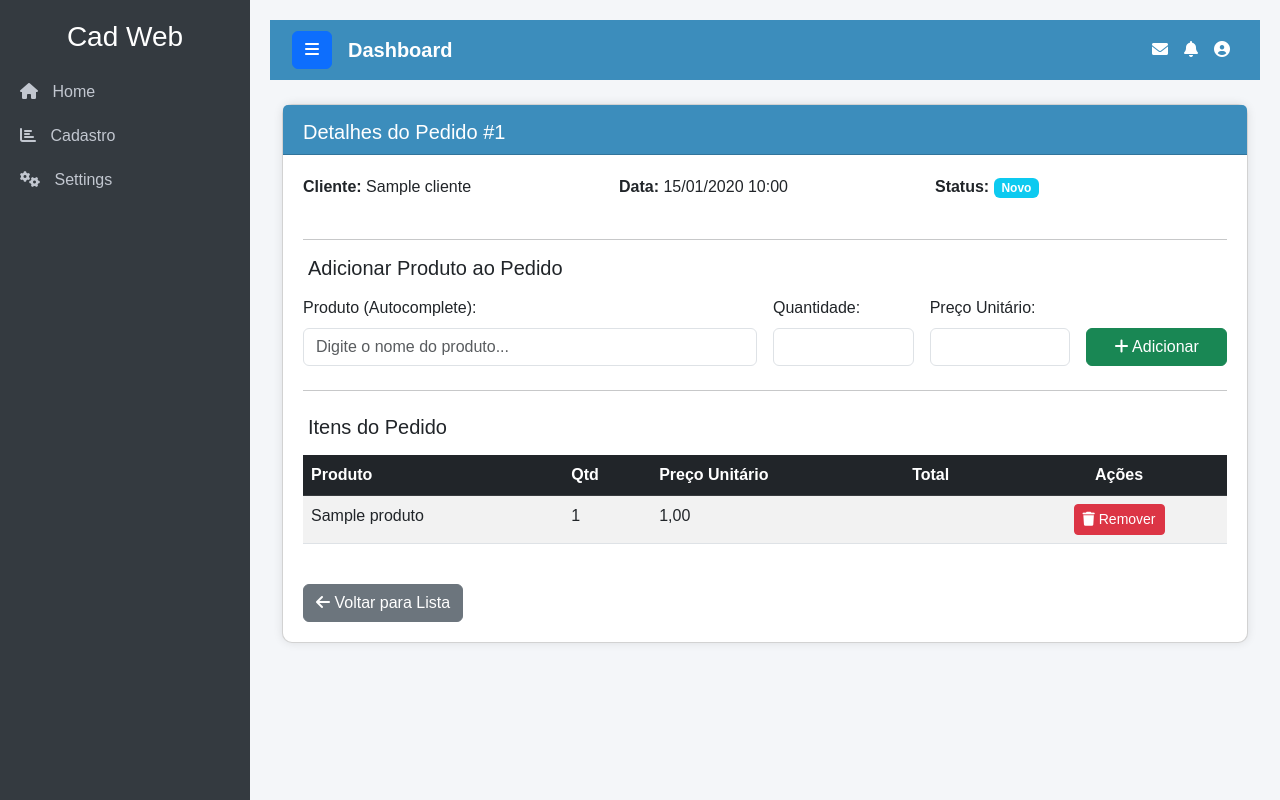
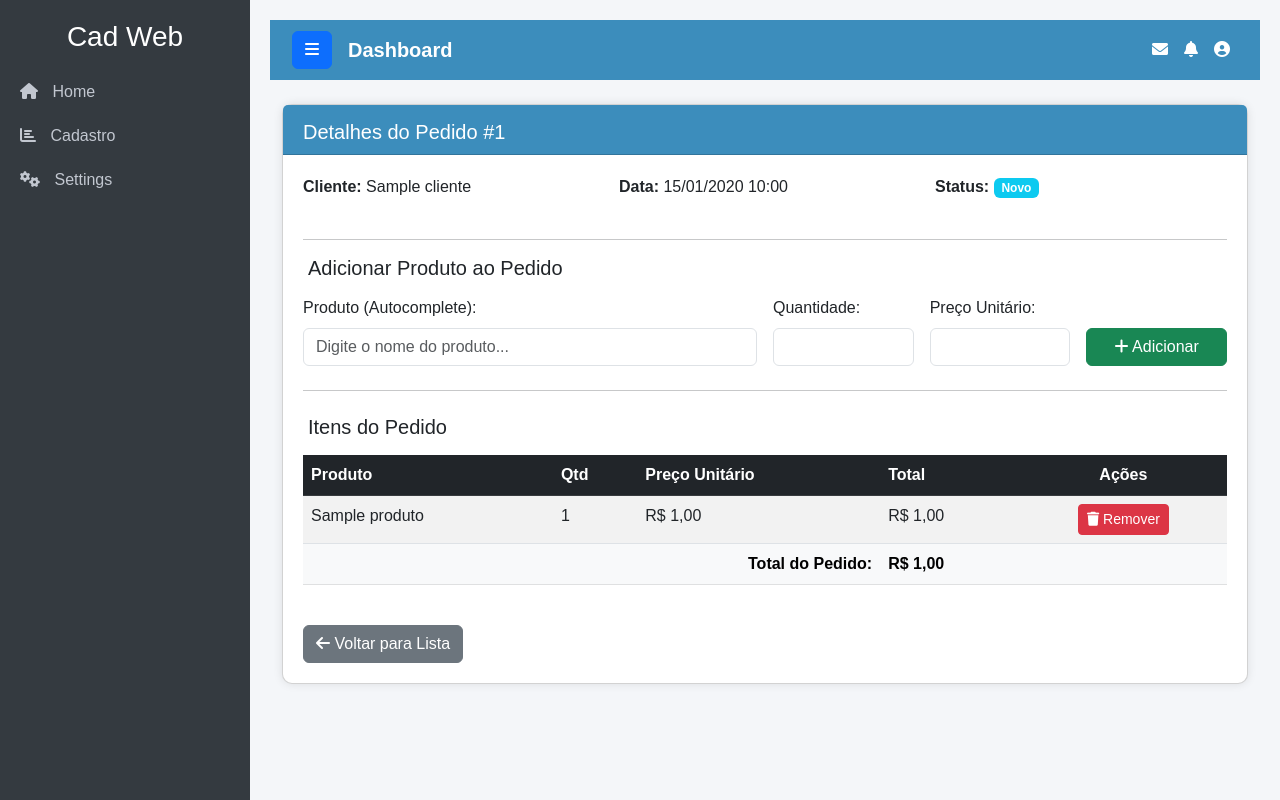
Before and after one commit to DanielMaiaDeSousa/cadweb, a Django app: page /detalhes_pedido/1/ in a window 1280 px wide. Run offline with Django 4.2, Linux system fonts and the light colour scheme; tables that the repository leaves empty hold one stand-in row (values such as "Sample post"); some libraries are stand-ins or nearby versions.

Commit message:
Atualização

```diff
--- a/home/forms.py
+++ b/home/forms.py
@@ -82,3 +82,8 @@ class ItemPedidoForm(forms.ModelForm):
             'qtde': forms.NumberInput(attrs={'class': 'form-control'}),
             'preco': forms.TextInput(attrs={'class': 'money form-control'}),
         }
+    def __init__(self, *args, **kwargs):
+        super(ItemPedidoForm, self).__init__(*args, **kwargs)
+        # Ativa localização para tratar vírgulas e pontos nativamente
+        self.fields['preco'].localize = True
+        self.fields['preco'].widget.is_localized = True
--- a/home/models.py
+++ b/home/models.py
@@ -17,7 +17,6 @@ class Cliente(models.Model):
 
     @property
     def datanasc_formatada(self):
-        """Retorna a data de nascimento no formato DD/MM/AAAA."""
         if self.datanasc:
             return self.datanasc.strftime('%d/%m/%Y')
         return ""
@@ -33,13 +32,11 @@ class Produto(models.Model):
 
     @property
     def preco_formatado(self):
-        """Formata o preço para R$ sem usar locale (seguro para Vercel)."""
         if self.preco:
             valor = "{:,.2f}".format(self.preco).replace(",", "X").replace(".", ",").replace("X", ".")
             return f"R$ {valor}"
         return "R$ 0,00"
 
-# ---- ESTOQUE ----
 class Estoque(models.Model):
     produto = models.ForeignKey(Produto, on_delete=models.CASCADE, related_name='estoque')
     quantidade = models.IntegerField(default=0)
@@ -48,24 +45,7 @@ class Estoque(models.Model):
     def __str__(self):
         return f"{self.produto.nome} - {self.quantidade}"
 
-def ajustar_estoque(request, id):
-    produto = get_object_or_404(Produto, pk=id)
-    estoque, created = Estoque.objects.get_or_create(produto=produto)
-    if request.method == 'POST':
-        quantidade = request.POST.get('quantidade')
-        estoque.quantidade = quantidade
-        estoque.save()
-        messages.success(request, 'Estoque atualizado!')
-        return redirect('produto')
-    return render(request, 'produto/estoque.html', {'item': produto, 'estoque': estoque})
-
-# --- PEDIDOS ---
-
-# home/models.py
-from django.db import models
-
 class Pedido(models.Model):
-    # Status possíveis para o pedido [cite: 314]
     STATUS_CHOICES = [
         (1, 'Novo'),
         (2, 'Em Andamento'),
@@ -74,17 +54,21 @@ class Pedido(models.Model):
     ]
 
     cliente = models.ForeignKey(Cliente, on_delete=models.CASCADE)
-    # Relacionamento muitos-para-muitos com Produto através de ItemPedido [cite: 314]
     produtos = models.ManyToManyField(Produto, through='ItemPedido')
-    data_pedido = models.DateTimeField(auto_now_add=True) # Data automática [cite: 314, 315]
+    data_pedido = models.DateTimeField(auto_now_add=True)
     status = models.IntegerField(choices=STATUS_CHOICES, default=1)
 
     @property
     def data_pedidof(self):
-        """Retorna a data formatada para exibição [cite: 317, 318]"""
         if self.data_pedido:
             return self.data_pedido.strftime('%d/%m/%Y %H:%M')
         return None
+
+    @property
+    def valor_total_pedido(self):
+        """Soma o total de todos os itens associados a este pedido"""
+        itens = self.itempedido_set.all()
+        return sum(item.total_item for item in itens)
 
 class ItemPedido(models.Model):
     pedido = models.ForeignKey(Pedido, on_delete=models.CASCADE)
@@ -92,5 +76,12 @@ class ItemPedido(models.Model):
     qtde = models.PositiveIntegerField()
     preco = models.DecimalField(max_digits=10, decimal_places=2)
 
+    @property
+    def total_item(self):
+        """Calcula o valor total deste item (quantidade x preço)"""
+        if self.qtde and self.preco:
+            return self.qtde * self.preco
+        return 0
+
     def __str__(self):
         return f"{self.produto.nome} (Qtd: {self.qtde})"
--- a/home/urls.py
+++ b/home/urls.py
@@ -34,4 +34,5 @@ urlpatterns = [
     path('novo_pedido/<int:cliente_id>/', views.novo_pedido, name='novo_pedido'),
     path('detalhes_pedido/<int:id>/', views.detalhes_pedido, name='detalhes_pedido'),
     path('pedido/remover-item/<int:id>/', views.remover_item_pedido, name='remover_item_pedido'),
+
 ]
--- a/home/views.py
+++ b/home/views.py
@@ -2,11 +2,7 @@ from django.shortcuts import render, redirect, get_object_or_404
 from django.contrib import messages
 from django.http import JsonResponse
 from django.apps import apps
-
-# Importação de todos os modelos (Atividades 14 e 16)
 from .models import Categoria, Cliente, Produto, Estoque, Pedido, ItemPedido
-
-# Importação de todos os formulários (Lembre-se de mover o ItemPedidoForm para o forms.py)
 from .forms import CategoriaForm, ClienteForm, ProdutoForm, EstoqueForm, ItemPedidoForm
 
 # --- INDEX ---
@@ -115,7 +111,7 @@ def remover_produto(request, id):
     messages.success(request, 'Produto removido!')
     return redirect('produto')
 
-# --- ESTOQUE (Atividade 14) ---
+# --- ESTOQUE ---
 def ajustar_estoque(request, id):
     produto = get_object_or_404(Produto, pk=id)
     estoque, created = Estoque.objects.get_or_create(produto=produto)
@@ -131,7 +127,7 @@ def ajustar_estoque(request, id):
 
     return render(request, 'produto/estoque.html', {'form': form, 'produto': produto})
 
-# --- BUSCA GENÉRICA / AUTOCOMPLETE (Atividade 15) ---
+# --- BUSCA / AUTOCOMPLETE ---
 def buscar_dados(request, app_model):
     termo = request.GET.get('q', '')
     app_label, model_name = app_model.split('.')
@@ -140,42 +136,45 @@ def buscar_dados(request, app_model):
     dados = [{'id': obj.id, 'nome': obj.nome} for obj in resultados]
     return JsonResponse(dados, safe=False)
 
-# --- PEDIDOS (Atividades 16 e 17) ---
-
+# --- PEDIDOS ---
 def pedido(request):
-    """Lista todos os pedidos (Slide 6 - Atividade 16)"""
     lista = Pedido.objects.all().order_by('-id')
     return render(request, 'pedido/lista.html', {'lista': lista})
 
 def novo_pedido(request, cliente_id):
-    """Cria um novo pedido para um cliente (Atividade 16)"""
     cliente = get_object_or_404(Cliente, pk=cliente_id)
-    pedido = Pedido.objects.create(cliente=cliente, status=1)
-    return redirect('detalhes_pedido', id=pedido.id)
+    pedido_obj = Pedido.objects.create(cliente=cliente, status=1)
+    return redirect('detalhes_pedido', id=pedido_obj.id)
 
 def detalhes_pedido(request, id):
-    """Exibe detalhes e gerencia inclusão de itens (Atividade 17)"""
-    pedido = get_object_or_404(Pedido, pk=id)
+    pedido_obj = get_object_or_404(Pedido, pk=id)
     if request.method == 'POST':
         form = ItemPedidoForm(request.POST)
         if form.is_valid():
             item = form.save(commit=False)
-            item.pedido = pedido
-            item.save()
-            messages.success(request, "Produto adicionado!")
-            return redirect('detalhes_pedido', id=id)
+            estoque = Estoque.objects.filter(produto=item.produto).first()
+
+            if estoque and estoque.quantidade >= item.qtde:
+                estoque.quantidade -= item.qtde
+                estoque.save()
+                item.pedido = pedido_obj
+                item.save()
+                messages.success(request, "Produto adicionado!")
+                return redirect('detalhes_pedido', id=id)
+            else:
+                messages.error(request, "Estoque insuficiente!")
     else:
         form = ItemPedidoForm()
 
-    return render(request, 'pedido/detalhes.html', {
-        'pedido': pedido,
-        'form': form
-    })
+    return render(request, 'pedido/detalhes.html', {'pedido': pedido_obj, 'form': form})
 
 def remover_item_pedido(request, id):
-    """Remove um item específico de um pedido"""
     item = get_object_or_404(ItemPedido, pk=id)
     pedido_id = item.pedido.id
+    estoque = Estoque.objects.filter(produto=item.produto).first()
+    if estoque:
+        estoque.quantidade += item.qtde
+        estoque.save()
     item.delete()
-    messages.success(request, "Produto removido!")
+    messages.success(request, "Produto removido e estoque devolvido!")
     return redirect('detalhes_pedido', id=pedido_id)
--- a/templates/pedido/detalhes.html
+++ b/templates/pedido/detalhes.html
@@ -28,7 +28,8 @@
                data-url="{% url 'buscar_dados' 'home.Produto' %}"
                data-hidden="#id_produto"
                placeholder="Digite o nome do produto...">
-        {{ form.produto }} </div>
+        {{ form.produto }}
+    </div>
 
     <div class="col-md-2">
         <label class="form-label">Quantidade:</label>
@@ -66,18 +67,28 @@
             <tr>
                 <td>{{ item.produto.nome }}</td>
                 <td>{{ item.qtde }}</td>
-                <td>{{ item.preco }}</td>
-                <td></td>
+                <td>R$ {{ item.preco }}</td>
+                <td>R$ {{ item.total_item }}</td>
                 <td class="text-center">
                     <a href="{% url 'remover_item_pedido' item.id %}"
                         class="btn btn-danger btn-sm"
-                        onclick="return confirm('Tem certeza que deseja remover este produto do pedido?')">
+                        onclick="return confirm('Remover item?')">
                         <i class="fas fa-trash"></i> Remover
                     </a>
                 </td>
             </tr>
+            {% empty %}
+            <tr>
+                <td colspan="5" class="text-center text-muted">Nenhum item adicionado ainda.</td>
+            </tr>
             {% endfor %}
         </tbody>
+        <tfoot class="table-light">
+            <tr>
+                <td colspan="3" class="text-end"><strong>Total do Pedido:</strong></td>
+                <td colspan="2"><strong>R$ {{ pedido.valor_total_pedido }}</strong></td>
+            </tr>
+        </tfoot>
     </table>
 </div>
 
@@ -91,12 +102,10 @@
 {% block javascript %}
 <script>
     $(document).ready(function() {
-        // Ativa o autocomplete no campo de produto [cite: 15]
         $('.autocomplete').each(function() {
             autoComplete(this);
         });
 
-        // Aplica a máscara de dinheiro no preço [cite: 16]
         $('.money').mask('#.##0,00', {reverse: true});
     });
 </script>
```
